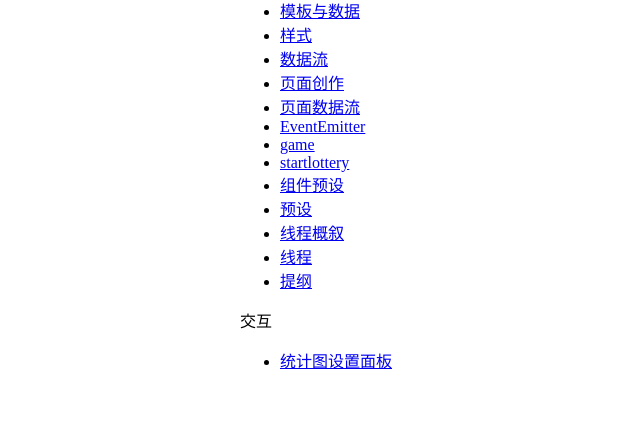
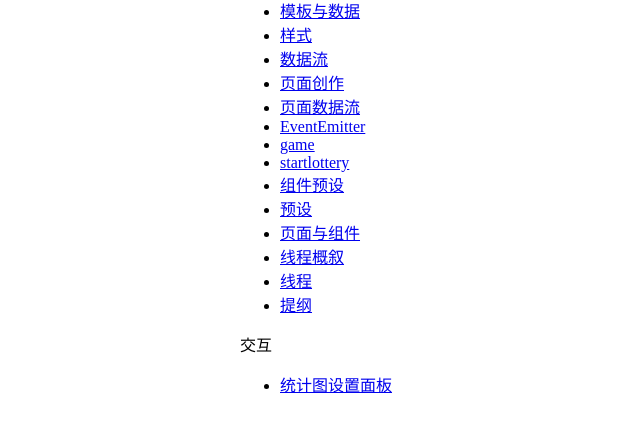
Before and after one commit to eightfeet/mind, a plain HTML site: page yugong/index.html in a window 1280 px wide. Shown: the part 67-498 px from the top of the page, without its empty margins (0-640 px from the left). Drawn offline with Linux system fonts and the light colour scheme.

Commit message:
页面与组件

```diff
--- a/yugong/index.html
+++ b/yugong/index.html
@@ -20,6 +20,7 @@
         <li><a href="./startlottery.svg" target="_blank">startlottery</a></li>
         <li><a href="./业务组件开发-组件预设.svg" target="_blank">组件预设</a></li>
         <li><a href="./设置面板-预设.svg" target="_blank">预设</a></li>
+        <li><a href="./页面与组件.svg" target="_blank">页面与组件</a></li>
         <li><a href="./TotalControlHubLine.svg" target="_blank">线程概叙</a></li>
         <li><a href="./TotalControlHub.svg" target="_blank">线程</a></li>
         <li><a href="./outline.svg" target="_blank">提纲</a></li>
```
